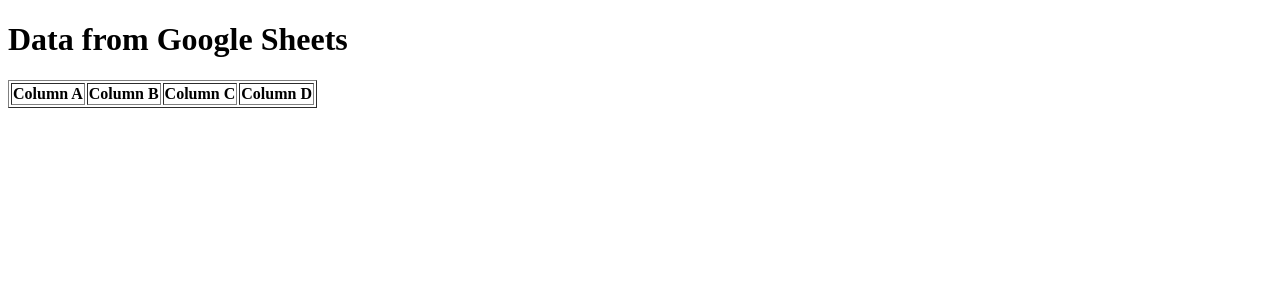
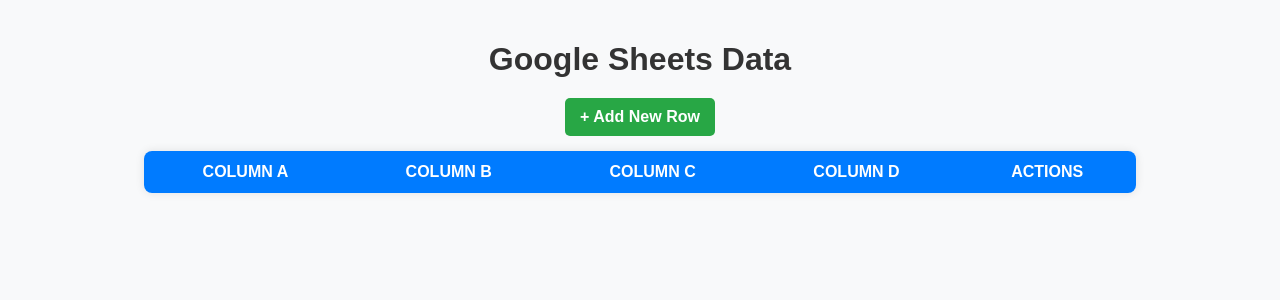
Before and after one commit to alphacode-abarnans/sheet-intergration, a Django app: template google_sheets/templates/google_sheets/sheet_data.html in a window 1280 px wide. Shown: the top 300 px of the page. Run offline with Django 5.2, Linux system fonts and the light colour scheme; the template is opened without the code that fills it, so the values that code supplies are empty.

Commit message:
all done

```diff
--- a/google_sheets/google_sheets.py
+++ b/google_sheets/google_sheets.py
@@ -1,43 +1,40 @@
 import os
-import google.auth
-from googleapiclient.discovery import build
-from google_auth_oauthlib.flow import InstalledAppFlow
-from google.auth.transport.requests import Request
+import gspread
+from google.oauth2.service_account import Credentials
 
-# The scope defines what level of access is requested from the user's account.
-SCOPES = ['https://www.googleapis.com/auth/spreadsheets.readonly', 'https://www.googleapis.com/auth/spreadsheets']
+# Define the scope
+SCOPES = ["https://www.googleapis.com/auth/spreadsheets"]
 
-# The ID and range of a sample spreadsheet.
-SPREADSHEET_ID = '1V-d4fd0QcTJhZ6ZHnf1psNnMBfSQ_bQSiOaEJQrCorU'  # Replace with your Google Sheets ID
-RANGE_NAME = 'Sheet1!A1:D10'  # Example range
+# Path to your service account JSON file
+SERVICE_ACCOUNT_FILE = os.path.join(os.path.dirname(__file__), "service_account.json")
 
+# Authenticate with Google Sheets
+creds = Credentials.from_service_account_file(SERVICE_ACCOUNT_FILE, scopes=SCOPES)
+client = gspread.authorize(creds)
+
+# Your Google Sheet ID
+SPREADSHEET_ID = "1BW5N7krrZTg-PyzCsvZbOfnJMnTwNN2c3CU4qQeEZc8"
+
+# Open the sheet
+sheet = client.open_by_key(SPREADSHEET_ID).sheet1  # Select first sheet
+
+
+# Get Data
 def get_google_sheet_data():
-    """Shows basic usage of the Sheets API."""
-    creds = None
+    return sheet.get_all_values()
 
-    # The file token.json stores the user's access and refresh tokens.
-    if os.path.exists('token.json'):
-        creds, _ = google.auth.load_credentials_from_file('token.json')
 
-    # If there are no (valid) credentials available, let the user log in.
-    if not creds or not creds.valid:
-        if creds and creds.expired and creds.refresh_token:
-            creds.refresh(Request())
-        else:
-            flow = InstalledAppFlow.from_client_secrets_file(
-                'credentials.json', SCOPES)
-            creds = flow.run_local_server(port=0)
-        # Save the credentials for the next run.
-        with open('token.json', 'w') as token:
-            token.write(creds.to_json())
+# Add Data (Create)
+def add_google_sheet_data(new_row):
+    sheet.append_row(new_row)
 
-    # Call the Sheets API
-    service = build('sheets', 'v4', credentials=creds)
-    sheet = service.spreadsheets()
 
-    # Read data from the spreadsheet
-    result = sheet.values().get(spreadsheetId=SPREADSHEET_ID,
-                                range=RANGE_NAME).execute()
-    values = result.get('values', [])
+# Update Data (Edit)
+def update_google_sheet_data(row_number, updated_data):
+    for col, value in enumerate(updated_data, start=1):
+        sheet.update_cell(row_number, col, value)
 
-    return values
+
+# Delete Data
+def delete_google_sheet_data(row_number):
+    sheet.delete_rows(row_number)
--- a/google_sheets/templates/google_sheets/sheet_data.html
+++ b/google_sheets/templates/google_sheets/sheet_data.html
@@ -3,24 +3,132 @@
 <head>
     <meta charset="UTF-8">
     <title>Google Sheets Data</title>
+    <style>
+        /* General Page Styling */
+        body {
+            font-family: Arial, sans-serif;
+            background-color: #f8f9fa;
+            margin: 0;
+            padding: 20px;
+            text-align: center;
+        }
+
+        /* Heading */
+        h1 {
+            color: #333;
+            margin-bottom: 20px;
+        }
+
+        /* Add Button */
+        a {
+            display: inline-block;
+            padding: 10px 15px;
+            margin-bottom: 15px;
+            text-decoration: none;
+            background-color: #28a745;
+            color: white;
+            font-weight: bold;
+            border-radius: 5px;
+            transition: background 0.3s ease;
+        }
+
+        a:hover {
+            background-color: #218838;
+        }
+
+        /* Table Styling */
+        table {
+            width: 80%;
+            margin: 0 auto;
+            border-collapse: collapse;
+            background-color: white;
+            border-radius: 8px;
+            overflow: hidden;
+            box-shadow: 0 0 10px rgba(0, 0, 0, 0.1);
+        }
+
+        /* Table Headers */
+        th {
+            background-color: #007bff;
+            color: white;
+            padding: 12px;
+            text-transform: uppercase;
+        }
+
+        /* Table Rows */
+        td {
+            padding: 12px;
+            border: 1px solid #ddd;
+        }
+
+        /* Alternate Row Coloring */
+        tbody tr:nth-child(even) {
+            background-color: #f2f2f2;
+        }
+
+        /* Actions */
+        .actions {
+            display: flex;
+            justify-content: center;
+            gap: 15px;
+        }
+
+        .actions a {
+            padding: 6px 10px;
+            font-size: 14px;
+            border-radius: 4px;
+            transition: 0.3s;
+        }
+
+        /* Edit Button */
+        .actions a:first-child {
+            background-color: #ffc107;
+            color: black;
+        }
+
+        .actions a:first-child:hover {
+            background-color: #e0a800;
+        }
+
+        /* Delete Button */
+        .actions a:last-child {
+            background-color: #dc3545;
+            color: white;
+        }
+
+        .actions a:last-child:hover {
+            background-color: #c82333;
+        }
+    </style>
 </head>
 <body>
-    <h1>Data from Google Sheets</h1>
-    <table border="1">
+    <h1>Google Sheets Data</h1>
+    <a href="{% url 'add_row' %}">+ Add New Row</a>
+    <table>
+        <thead>
             <tr>
                 <th>Column A</th>
                 <th>Column B</th>
                 <th>Column C</th>
                 <th>Column D</th>
+                <th>Actions</th>
             </tr>
+        </thead>
+        <tbody>
             {% for row in data %}
             <tr>
-                <td>{{ row.0 }}</td>
-                <td>{{ row.1 }}</td>
-                <td>{{ row.2 }}</td>
-                <td>{{ row.3 }}</td>
+                <td>{{ row.0|default:"-" }}</td>
+                <td>{{ row.1|default:"-" }}</td>
+                <td>{{ row.2|default:"-" }}</td>
+                <td>{{ row.3|default:"-" }}</td>
+                <td class="actions">
+                    <a href="{% url 'edit_row' forloop.counter %}" style="background-color: #ffc107; color: black; padding: 6px 10px; border-radius: 4px; text-decoration: none;">✏ Edit</a>
+                    <a href="{% url 'delete_row' forloop.counter %}" onclick="return confirm('Are you sure?')"
+                       style="background-color: #f55666; color: white; padding: 6px 10px; border-radius: 4px; text-decoration: none;">❌ Delete</a>
+                </td>
             </tr>
             {% endfor %}
+        </tbody>
     </table>
 </body>
 </html>
--- a/google_sheets/urls.py
+++ b/google_sheets/urls.py
@@ -2,5 +2,8 @@ from django.urls import path
 from . import views
 
 urlpatterns = [
-    path('', views.google_sheet_view, name='google_sheet_view'),
+    path("", views.google_sheet_view, name="google_sheet_view"),
+    path("add/", views.add_row, name="add_row"),
+    path("edit/<int:row_number>/", views.edit_row, name="edit_row"),
+    path("delete/<int:row_number>/", views.delete_row, name="delete_row"),
 ]
--- a/sheets/urls.py
+++ b/sheets/urls.py
@@ -1,23 +1,9 @@
-"""
-URL configuration for sheets project.
-
-The `urlpatterns` list routes URLs to views. For more information please see:
-    https://docs.djangoproject.com/en/5.1/topics/http/urls/
-Examples:
-Function views
-    1. Add an import:  from my_app import views
-    2. Add a URL to urlpatterns:  path('', views.home, name='home')
-Class-based views
-    1. Add an import:  from other_app.views import Home
-    2. Add a URL to urlpatterns:  path('', Home.as_view(), name='home')
-Including another URLconf
-    1. Import the include() function: from django.urls import include, path
-    2. Add a URL to urlpatterns:  path('blog/', include('blog.urls'))
-"""
 from django.contrib import admin
 from django.urls import path, include
+from google_sheets import views
 
 urlpatterns = [
     path('admin/', admin.site.urls),
+    path('', views.google_sheet_view, name='google_sheet_view'),
     path('google-sheets/', include('google_sheets.urls')),
 ]
```
Also changed, not shown: google_sheets/templates/google_sheets/add_row.html (added, +88 -0 lines), google_sheets/templates/google_sheets/dashboard.html (added, +11 -0 lines), google_sheets/templates/google_sheets/edit_row.html (added, +88 -0 lines), google_sheets/views.py (+27 -3 lines). Lines whose indentation alone changed are shown as unchanged.
